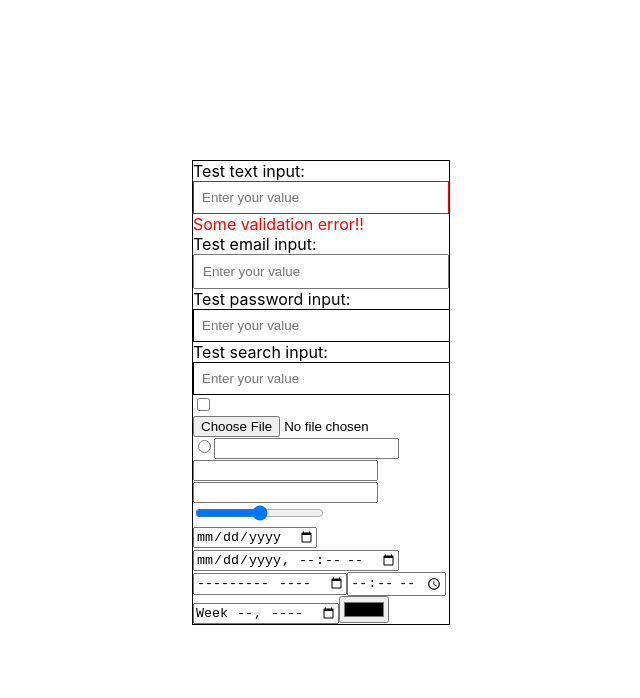
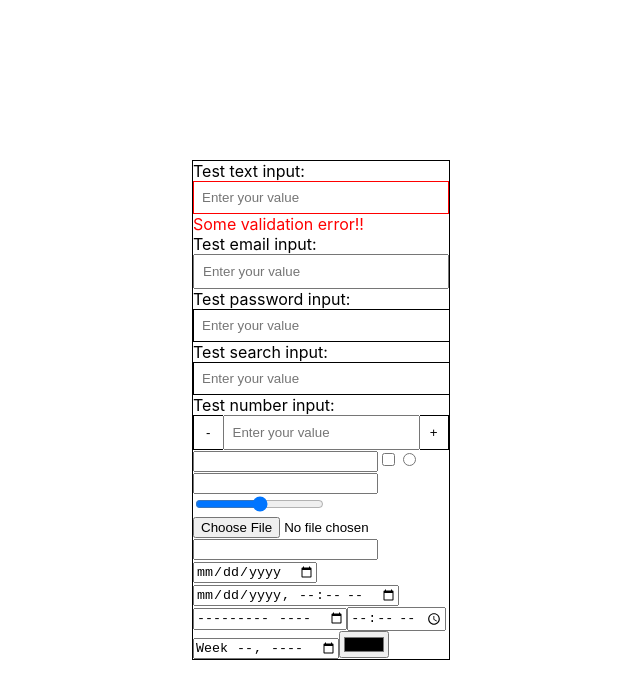
Before and after one commit to DimitarGrozev5/nexgen-exam-task, a React (Create React App) app: page / in a window 1280 px wide. Shown: the top 698 px of the page, without its empty margins (319-959 px from the left). Built offline with nearby package versions, Linux system fonts and the light colour scheme.

Commit message:
Number Input Component

```diff
--- a/src/App.js
+++ b/src/App.js
@@ -5,6 +5,7 @@ import { useState } from "react";
 import EmailInput from "./components/EmailInput";
 import PasswordInput from "./components/PaswordInput";
 import SearchInput from "./components/SearchInput";
+import NumberInput from "./components/NumberInput";
 
 function App() {
   const [val, setVal] = useState("");
@@ -50,14 +51,23 @@ function App() {
           onChange={valHandler}
         />
       </div>
+      <div>
+        <NumberInput
+          label="Test number input:"
+          error=""
+          placeholder="Enter your value"
+          value={val}
+          onChange={valHandler}
+        />
+      </div>
       <form>
+        <input type="number" />
         <input type="checkbox" />
-        <input type="file" />
         <input type="radio" />
         <input type="tel" />
+        <input type="range" />
+        <input type="file" />
         <input type="url" />
-        <input type="number" />
-        <input type="range" />
 
         <input type="date" />
         <input type="datetime-local" />
--- /dev/null
+++ b/src/components/NumberInput/NumberInput.module.css
@@ -0,0 +1,27 @@
+.number-container {
+  display: flex;
+}
+
+.number-container > input[type="number"]::-webkit-inner-spin-button,
+.number-container > input[type="number"]::-webkit-outer-spin-button {
+  -webkit-appearance: none;
+  margin: 0;
+}
+
+.number-container > input {
+  flex-grow: 1;
+}
+
+.number-container > button {
+  width: 2rem;
+  border: 1px solid black;
+  background-color: #fff;
+}
+
+.number-container > button.left {
+  border-right: none;
+}
+
+.number-container > button.right {
+  border-left: none;
+}
--- /dev/null
+++ b/src/components/NumberInput/index.jsx
@@ -0,0 +1,56 @@
+import Label from "../Label";
+import styles from "./NumberInput.module.css";
+
+function NumberInput({
+  label,
+  error,
+
+  placeholder,
+  max,
+  min,
+  step,
+  maxLength,
+  minLength,
+  readOnly,
+  spellCheck,
+
+  value,
+  onChange,
+}) {
+  const changeHandler = (event) => onChange(event.target.value);
+
+  const increment = (dir) => () => {
+    if (isNaN(+value)) {
+      onChange(dir);
+    }
+    onChange(+value + dir);
+  };
+
+  return (
+    <Label label={label} error={error}>
+      <div className={styles["number-container"]}>
+        <button onClick={increment(-1)} className={styles.left}>
+          -
+        </button>
+        <input
+          value={value}
+          onChange={changeHandler}
+          type="number"
+          placeholder={placeholder}
+          max={max}
+          min={min}
+          step={step}
+          maxLength={maxLength}
+          minLength={minLength}
+          readOnly={readOnly}
+          spellCheck={spellCheck}
+        />
+        <button onClick={increment(1)} className={styles.right}>
+          +
+        </button>
+      </div>
+    </Label>
+  );
+}
+
+export default NumberInput;
```
